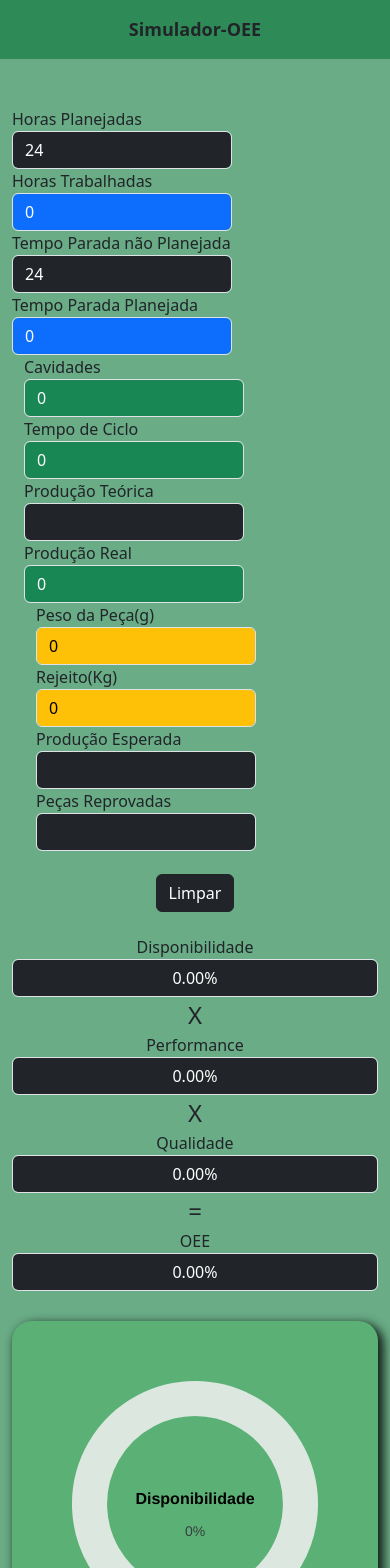
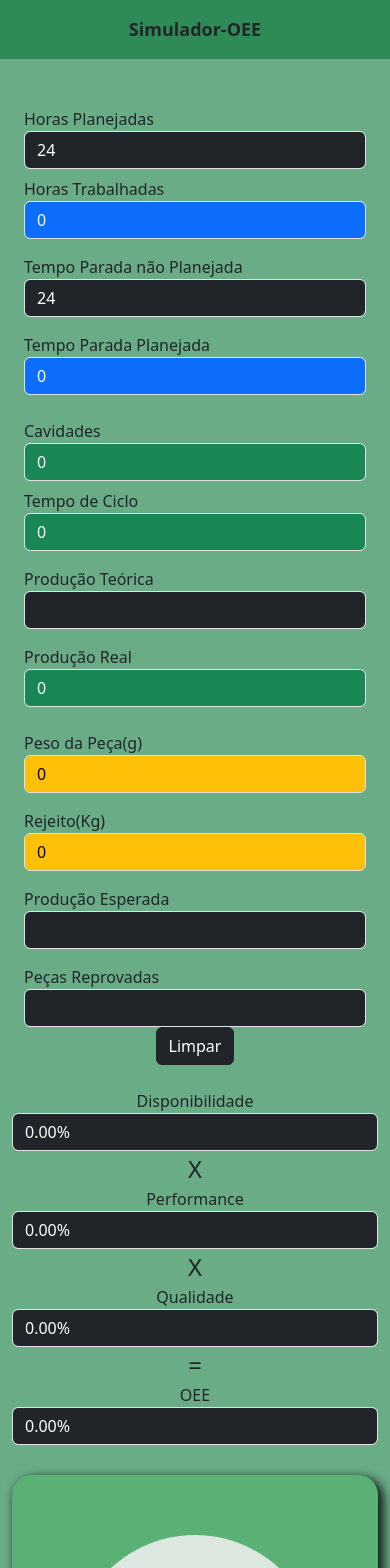
Before and after one commit to italoferreira0/simuladorOEE, a React (Vite) app: page / in a window 390 px wide. Shown: the top 1568 px of the page. Built offline with nearby package versions, Linux system fonts and the light colour scheme.

Commit message:
Alinhado itens de forma responsiva

```diff
--- a/src/components/DivMaster.jsx
+++ b/src/components/DivMaster.jsx
@@ -38,7 +38,7 @@ function DivMaster({ children }) {
     function fun_Performance(prodRealFloat, producaoTeorica) {//Função de Calculo de Performance
         if (prodRealFloat == 0) {
             return 0
-        }else{return (prodRealFloat / producaoTeorica) * 100}
+        } else { return (prodRealFloat / producaoTeorica) * 100 }
     }
     const Performance = fun_Performance(prodRealFloat, producaoTeorica)
 
@@ -47,10 +47,10 @@ function DivMaster({ children }) {
     function fun_Disponibilidade(HtrabalhadaFloat, ParadaPlanFloat, dia, ParadaNplan) {//Função de Calculo de Disponibilidade
         if (HtrabalhadaFloat == 0) {
             return 0
-        }else if (ParadaPlan == 0) {
-            return HtrabalhadaFloat/dia * 100
-        }else{
-            return HtrabalhadaFloat/(dia-ParadaPlanFloat) * 100
+        } else if (ParadaPlan == 0) {
+            return HtrabalhadaFloat / dia * 100
+        } else {
+            return HtrabalhadaFloat / (dia - ParadaPlanFloat) * 100
         }
     }
     const Disponibilidade = fun_Disponibilidade(HtrabalhadaFloat, ParadaPlanFloat, dia);
@@ -59,11 +59,11 @@ function DivMaster({ children }) {
     function fun_Qualidade(prodRealFloat, pesoFloat, rejeitoFloat) { //Função de Calculo de Qualidade
         if (prodRealFloat == 0) {
             return 0
-        }else if(prodRealFloat > 0 && rejeitoFloat == 0){
-            return prodRealFloat/prodRealFloat * 100
-        }else if (prodRealFloat > 0 && rejeitoFloat > 0) {
+        } else if (prodRealFloat > 0 && rejeitoFloat == 0) {
+            return prodRealFloat / prodRealFloat * 100
+        } else if (prodRealFloat > 0 && rejeitoFloat > 0) {
             return (prodRealFloat / (prodRealFloat + (rejeitoFloat * 1000 / pesoFloat))) * 100
-        }else{
+        } else {
             return 0
         }
 
@@ -78,7 +78,7 @@ function DivMaster({ children }) {
 
 
 
-    function Limpar(OEE,Qualidade,Performance,Disponibilidade) {
+    function Limpar(OEE, Qualidade, Performance, Disponibilidade) {
         setCavidades(0)
         setCiclo(0)
         setHtrabalhada(0)
@@ -94,24 +94,25 @@ function DivMaster({ children }) {
 
         <div class="container  ">
             <div class="row">
-                <div class="col-12 col-md-4 d-flex flex-column align-items-start ">
-                    <div class="row w-100">
-                        <div class="col-8">
+
+                <div class="col-12 col-md-4 d-flex flex-column align-items-center mb-4 mb-md-0">
+                    <div class="row w-100 mb-3">
+                        <div class="col-12">
                             <span>Horas Planejadas</span>
-                            <input type="number" class=" form-control bg-dark text-white " disabled value={dia} />
+                            <input type="number" class="form-control bg-dark text-white" disabled value={dia} />
                         </div>
-                        <div class="col-8">
+                        <div class="col-12 mt-2">
                             <span>Horas Trabalhadas</span>
-                            <input type="number" class=" form-control bg-primary text-white" value={Htrabalhada}
+                            <input type="number" class="form-control bg-primary text-white" value={Htrabalhada}
                                 onChange={event => { setHtrabalhada(event.target.value); }} />
                         </div>
                     </div>
                     <div class="row w-100">
-                        <div class="col-8">
+                        <div class="col-12 mb-3">
                             <span>Tempo Parada não Planejada</span>
-                            <input type="number" class=" form-control bg-dark text-white" disabled value={ParadaNplan} />
+                            <input type="number" class="form-control bg-dark text-white" disabled value={ParadaNplan} />
                         </div>
-                        <div class="col-8">
+                        <div class="col-12">
                             <span>Tempo Parada Planejada</span>
                             <input type="number" class="inputAzul form-control bg-primary text-white" value={ParadaPlan}
                                 onChange={event => { setParadaPlan(event.target.value); }} />
@@ -119,110 +120,101 @@ function DivMaster({ children }) {
                     </div>
                 </div>
 
-                <div class="col-12 col-md-4 d-flex flex-column align-items-center ">
-                    <div class="row w-100">
-                        <div class="col-8">
+
+                <div class="col-12 col-md-4 d-flex flex-column align-items-center mb-4 mb-md-0">
+                    <div class="row w-100 mb-3">
+                        <div class="col-12">
                             <span>Cavidades</span>
-                            <input type="number" class=" form-control bg-success  text-white " value={cavidades}
+                            <input type="number" class="form-control bg-success text-white" value={cavidades}
                                 onChange={event => { setCavidades(event.target.value); }} />
                         </div>
-                        <div class="col-8">
+                        <div class="col-12 mt-2">
                             <span>Tempo de Ciclo</span>
-                            <input type="number" class=" form-control bg-success  text-white" value={ciclo}
+                            <input type="number" class="form-control bg-success text-white" value={ciclo}
                                 onChange={event => { setCiclo(event.target.value); }} />
                         </div>
                     </div>
                     <div class="row w-100">
-                        <div class="col-8">
+                        <div class="col-12 mb-3">
                             <span>Produção Teórica</span>
-                            <input type="number" class=" form-control bg-dark  text-white" disabled value={producaoTeorica.toFixed(0)} />
+                            <input type="number" class="form-control bg-dark text-white" disabled value={producaoTeorica.toFixed(0)} />
                         </div>
-                        <div class="col-8">
+                        <div class="col-12">
                             <span>Produção Real</span>
-                            <input type="number" class=" form-control bg-success  text-white" value={prodReal}
+                            <input type="number" class="form-control bg-success text-white" value={prodReal}
                                 onChange={event => { setprodReal(event.target.value); }} />
                         </div>
                     </div>
                 </div>
 
-                <div class="col-12 col-md-4 d-flex flex-column align-items-end ">
-                    <div class="row w-100">
-                        <div class="col-8">
+
+                <div class="col-12 col-md-4 d-flex flex-column align-items-center">
+                    <div class="row w-100 mb-3">
+                        <div class="col-12">
                             <span>Peso da Peça(g)</span>
-                            <input type="number" class=" form-control bg-warning   text-black" value={peso}
+                            <input type="number" class="form-control bg-warning text-black" value={peso}
                                 onChange={event => { setPeso(event.target.value); }} />
                         </div>
                     </div>
-                    <div class="row w-100">
-                        <div class="col-8">
+                    <div class="row w-100 mb-3">
+                        <div class="col-12">
                             <span>Rejeito(Kg)</span>
-                            <input type="number" class=" form-control bg-warning   text-black" value={rejeito}
+                            <input type="number" class="form-control bg-warning text-black" value={rejeito}
                                 onChange={event => { setRejeito(event.target.value); }} />
                         </div>
                     </div>
-                    <div class="row w-100">
-                        <div class="col-8">
+                    <div class="row w-100 mb-3">
+                        <div class="col-12">
                             <span>Produção Esperada</span>
-                            <input type="number" class=" form-control bg-dark  text-white" value={ProdEsperada.toFixed(0)} disabled
-                                onChange={event => { setRejeito(event.target.value); }} />
+                            <input type="number" class="form-control bg-dark text-white" value={ProdEsperada.toFixed(0)} disabled />
                         </div>
                     </div>
                     <div class="row w-100">
-                        <div class="col-8">
+                        <div class="col-12">
                             <span>Peças Reprovadas</span>
-                            <input type="number" class=" form-control bg-dark  text-white" value={pecasReprovadas.toFixed(0)} disabled
-                                onChange={event => { setRejeito(event.target.value); }} />
-                        </div>
-                    </div>
-                </div>
-
-                <div class="container d-flex justify-content-center align-items-center vh-10">
-                    <div class="col-12 col-md-4 d-flex flex-column justify-content-center align-items-center DivBotoes">
-                        <div class="row w-100">
-                            <div class="col-12 text-center">
-                                {/* <button type="button" class="btn btn-dark btn-custom" onClick={Calcular}>Calcular</button> */}
-                                <button type="button" class="btn btn-dark btn-custom" onClick={Limpar}>Limpar</button>
+                            <input type="number" class="form-control bg-dark text-white" value={pecasReprovadas.toFixed(0)} disabled />
                         </div>
                     </div>
                 </div>
             </div>
 
-                <div class="container d-flex justify-content-center align-items-center vh-10">
-                    <div class="row d-flex justify-content-center align-items-center">
+
+            <div class="row justify-content-center mb-4">
+                <div class="col-12 col-md-4 d-flex flex-column justify-content-center align-items-center">
+                    <button type="button" class="btn btn-dark" onClick={Limpar}>Limpar</button>
+                </div>
+            </div>
+
+
+            <div class="row justify-content-center">
                 <div class="col-12 col-md-2 text-center">
                     <span>Disponibilidade</span>
-                            <input type="text" class="Resultados form-control bg-dark text-white" id="disponibilidade" disabled value={Disponibilidade.toFixed(2)+"%"}/>
+                    <input type="text" class="form-control bg-dark text-white" id="disponibilidade" disabled value={Disponibilidade.toFixed(2) + "%"} />
                 </div>
                 <div class="col-12 col-md-1 text-center">
                     <span class="simbolos">X</span>
                 </div>
                 <div class="col-12 col-md-2 text-center">
                     <span>Performance</span>
-                            <input type="text" class="Resultados form-control bg-dark text-white" id="performance" disabled value={Performance.toFixed(2)+"%"}/>
+                    <input type="text" class="form-control bg-dark text-white" id="performance" disabled value={Performance.toFixed(2) + "%"} />
                 </div>
-                        <div class="col-12 col-md-1 text-center ">
+                <div class="col-12 col-md-1 text-center">
                     <span class="simbolos">X</span>
                 </div>
                 <div class="col-12 col-md-2 text-center">
                     <span>Qualidade</span>
-                            <input type="text" class="Resultados form-control bg-dark text-white" id="qualidade" disabled value={Qualidade.toFixed(2)+"%"}/>
+                    <input type="text" class="form-control bg-dark text-white" id="qualidade" disabled value={Qualidade.toFixed(2) + "%"} />
                 </div>
                 <div class="col-12 col-md-1 text-center">
                     <span class="simbolos">=</span>
                 </div>
                 <div class="col-12 col-md-2 text-center">
                     <span>OEE</span>
-                            <input type="text" class="Resultados form-control bg-dark text-white" id="oee" disabled value={OEE.toFixed(2)+"%"}/>
+                    <input type="text" class="form-control bg-dark text-white" id="oee" disabled value={OEE.toFixed(2) + "%"} />
                 </div>
             </div>
-                </div>
-
-
-
-            </div>
-
-            {React.Children.map(children,child =>
-                React.cloneElement(child, {Disponibilidade, Performance, Qualidade, OEE,dia,HtrabalhadaFloat,ParadaPlanFloat,ParadaNplan})
+            {React.Children.map(children, child =>
+                React.cloneElement(child, { Disponibilidade, Performance, Qualidade, OEE, dia, HtrabalhadaFloat, ParadaPlanFloat, ParadaNplan })
             )}
         </div>
 
```
Lines whose indentation alone changed are shown as unchanged.
